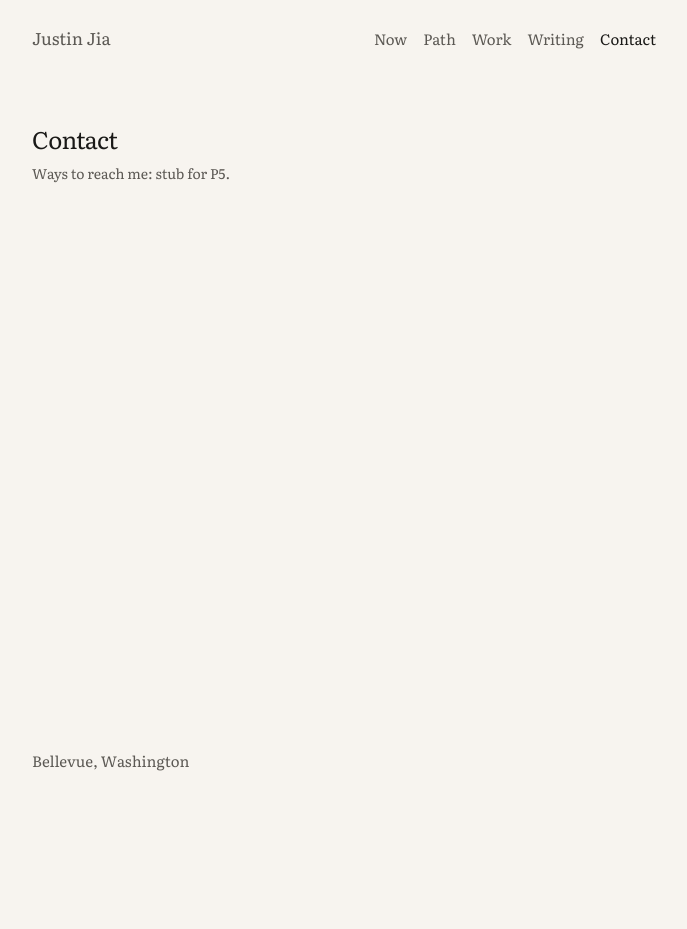
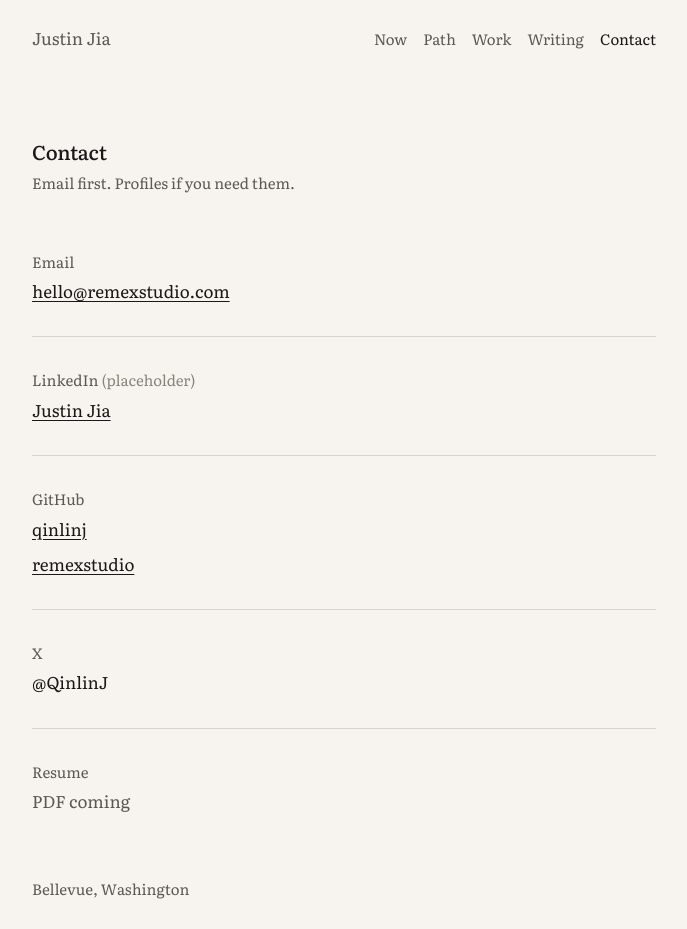
Before and after one commit to remexstudio/justin-jia, a Next.js app: page /contact in a window 1280 px wide. Shown: the whole page, without its empty margins (296-983 px from the left). Before the commit the page ends 800 px from the top, so only its background shows below. Built offline with nearby package versions, Linux system fonts and the light colour scheme.

Commit message:
feat(site): add contact and metadata

```diff
--- a/app/contact/page.tsx
+++ b/app/contact/page.tsx
@@ -2,15 +2,86 @@ import type { Metadata } from "next";
 
 export const metadata: Metadata = {
   title: "Contact",
+  description:
+    "Email Justin Jia at hello@remexstudio.com. LinkedIn, GitHub, and X. Resume PDF coming.",
 };
+
+const EMAIL = "hello@remexstudio.com";
 
 export default function ContactPage() {
   return (
-    <main className="mx-auto max-w-2xl px-6 py-16">
-      <h1 className="text-2xl tracking-tight text-ink">Contact</h1>
-      <p className="mt-2 text-sm text-ink-muted">
-        Ways to reach me: stub for P5.
+    <main className="mx-auto w-full max-w-2xl px-6 pt-12 sm:pt-20">
+      <h1 className="letter-name">Contact</h1>
+      <p className="letter-quiet mt-2 sm:max-w-[42ch]">
+        Email first. Profiles if you need them.
       </p>
+
+      <dl className="mt-10 sm:mt-14">
+        <div className="border-t border-rule py-8 first:border-t-0 first:pt-0 last:pb-0">
+          <dt className="letter-quiet">Email</dt>
+          <dd className="mt-1">
+            <a
+              href={`mailto:${EMAIL}`}
+              className="cta break-words"
+              translate="no"
+            >
+              {EMAIL}
+            </a>
+          </dd>
+        </div>
+
+        <div className="border-t border-rule py-8 last:pb-0">
+          <dt className="letter-quiet">
+            LinkedIn <span className="text-ink-faint">(placeholder)</span>
+          </dt>
+          <dd className="mt-1">
+            <a
+              href="https://www.linkedin.com/in/justin-jia"
+              className="studio-link"
+              rel="noopener noreferrer"
+              translate="no"
+            >
+              Justin Jia
+            </a>
+          </dd>
+        </div>
+
+        <div className="border-t border-rule py-8 last:pb-0">
+          <dt className="letter-quiet">GitHub</dt>
+          <dd className="mt-1">
+            <a
+              href="https://github.com/qinlinj"
+              className="studio-link"
+              rel="noopener noreferrer"
+              translate="no"
+            >
+              qinlinj
+            </a>
+          </dd>
+          <dd className="mt-2">
+            <a
+              href="https://github.com/remexstudio"
+              className="studio-link"
+              rel="noopener noreferrer"
+              translate="no"
+            >
+              remexstudio
+            </a>
+          </dd>
+        </div>
+
+        <div className="border-t border-rule py-8 last:pb-0">
+          <dt className="letter-quiet">X</dt>
+          <dd className="mt-1 text-ink" translate="no">
+            @QinlinJ
+          </dd>
+        </div>
+
+        <div className="border-t border-rule py-8 last:pb-0">
+          <dt className="letter-quiet">Resume</dt>
+          <dd className="mt-1 text-ink-muted">PDF coming</dd>
+        </div>
+      </dl>
     </main>
   );
 }
--- a/app/layout.tsx
+++ b/app/layout.tsx
@@ -10,13 +10,30 @@ const literata = Literata({
   variable: "--font-letter",
 });
 
+const description =
+  "Justin Jia: AI Product Manager in Bellevue, Washington. Founder, Remex Studio.";
+
 export const metadata: Metadata = {
+  metadataBase: new URL("https://justin-jia.vercel.app"),
   title: {
     default: "Justin Jia",
     template: "%s · Justin Jia",
   },
-  description:
-    "Justin Jia: AI Product Manager in Bellevue, Washington. Founder, Remex Studio.",
+  description,
+  openGraph: {
+    title: "Justin Jia · AI Product Manager",
+    description,
+    url: "/",
+    type: "website",
+    locale: "en_US",
+    siteName: "Justin Jia",
+  },
+  twitter: {
+    card: "summary",
+    title: "Justin Jia · AI Product Manager",
+    description,
+    creator: "@QinlinJ",
+  },
 };
 
 export const viewport: Viewport = {
--- a/ops/BACKLOG.md
+++ b/ops/BACKLOG.md
@@ -5,5 +5,5 @@
 - [x] P2 feat(site): add now and path
 - [x] P3 feat(work): add selected work and studio outbound links
 - [x] P4 feat(writing): add two judgment notes
-- [ ] P5 feat(site): add contact and metadata
+- [x] P5 feat(site): add contact and metadata
 - [ ] P6 feat(site): motion a11y 404 and polish
--- a/ops/HANDOFF.md
+++ b/ops/HANDOFF.md
@@ -1,4 +1,4 @@
-# HANDOFF — P4
+# HANDOFF — P5
 
 ## DEV verdict
 
@@ -6,45 +6,44 @@
 
 ## SHA
 
-`6ac603b30910e9c7deabe427ab8482ae83f66659` (`6ac603b`) — `feat(writing): add two judgment notes`
+Pending stamp after `feat(site): add contact and metadata` lands on origin/main.
 
 ## Skills used
 
-- frontend-design (letter measure continuity; stacked rule sections instead of card grid/shadows; no tracked eyebrows; Literata hierarchy matches /work /path /now)
-- emil-design-eng (reuse existing `.cta` press/hover; no entrance stagger; no decorative motion on notes)
-- apple-design (readable leading/measure ~42ch, sentence-case headings, focus via shared chrome, reduced-motion already on CTAs)
-- writing-guidelines (active voice; no em dashes; no easy/simple/quick; no fake employment; judgment tone, not listicle)
-- web-design-guidelines (semantic `h1`/`h2`/`article`/`ul`, single index page, clear CTA anchor text)
+- frontend-design (letter measure; stacked rule rows, not card grid/shadows; no tracked eyebrows; email is the one loud CTA)
+- emil-design-eng (reuse `.cta` press/hover; no entrance stagger; no toast)
+- apple-design (sentence-case headings, ~42ch quiet line, ink focus ring via shared chrome, reduced-motion already on CTAs)
+- writing-guidelines (active voice; no em dashes; no easy/simple/quick; no phone; LinkedIn labeled placeholder; resume honesty)
+- web-design-guidelines (semantic `h1`/`dl`, skip link, focus-visible, named anchors not bare URLs)
+- ask-sonner: N/A (mailto-only; no copy toast)
 
 ## What shipped
 
-- `/writing`: three short English judgment notes on one index page (no MDX)
-- Note 1: When you should not build an Agent
-- Note 2: Approval gates are the product
-- Note 3: How systems experience constrains Agents
-- Page framing: Short notes on judgment. Not a blog.
-- CTA to `/work`
-- `docs/sitemap.md` marks `/writing` P4 shipped
+- `/contact`: email mailto, LinkedIn placeholder, both GitHubs, X handle as text, PDF coming
+- Root metadata: title/description, Open Graph, Twitter, `metadataBase` https://justin-jia.vercel.app
+- File deploy under qinlinj-projects as project `justin-jia`
+- `docs/sitemap.md` marks `/contact` P5 shipped
 - Ops backlog/status/handoff updated
 
 ## Acceptance
 
-- [x] `/writing` lists 2–3 English judgment notes with readable bodies (three shipped)
-- [x] Tone: letter / judgment, not LinkedIn listicle or "unleash AI"
-- [x] No fake employment claims; no Chinese UI; no purple/neon chrome
-- [x] Health-monitoring not claimed (not mentioned)
-- [x] `pnpm build` passes; measure readable at 375/1280 intent (`max-w-2xl`, ~42ch)
-- [x] Commit: `feat(writing): add two judgment notes`
+- [x] `/contact` lists email, LinkedIn (placeholder), GitHub qinlinj + remexstudio, X @QinlinJ
+- [x] No phone; resume is “PDF coming” (no file invented)
+- [x] Root metadata + `metadataBase` for public URL
+- [x] Preview/production: https://justin-jia.vercel.app (file deploy). Git link blocked (`repo_no_access`)
+- [x] Labels / focus-visible / English only
+- [x] `pnpm build` passes
+- [x] Commit: `feat(site): add contact and metadata`
 
 ## Risks / blockers
 
-- **Preview**: Vercel project still unlinked; Leader visual review may need local or later deploy.
-- Commit message says "two" notes; page ships **three** short notes per TASK preference (three short over two long).
-- Notes are index-only; no per-note routes. Add routes later only if Leader asks.
+- **Git auto-deploy blocked**: `create_git_project` and `vercel git connect` fail with `repo_no_access`. Vercel auth is qinlinj; repo is remexstudio/justin-jia. qinlinj needs write/admin, or a remexstudio team, before pushes deploy themselves.
+- First CLI deploy created the project and assigned production. Future CLI deploys without `--prod` are previews unless Git is linked.
+- LinkedIn URL is labeled placeholder; do not treat it as verified.
 
 ## Out of scope (confirmed untouched)
 
 - remex-atelier
-- Home /now /path /work chrome beyond consuming shared header/footer
-- /contact polish, motion/404 (P5–P6)
-- Phone, Chinese UI, purple/neon, skill bars, fake metrics, Lead PM titles
+- Home /now /path /work /writing chrome beyond consuming shared header/footer
+- Motion / 404 polish (P6)
+- Phone, Chinese UI, purple/neon, skill bars, fake resume PDF, sonner
--- a/ops/STATUS.md
+++ b/ops/STATUS.md
@@ -1,6 +1,6 @@
 # Status
 
-- Phase: P4 PASS; P5 issued
-- Closed: P0–P4 (P4 SHA 6ac603b)
+- Phase: P5 PASS
+- Closed: P0–P5
 - Repo: https://github.com/remexstudio/justin-jia
-- Preview: not linked yet — target link/deploy in P5 or P6
+- Preview: https://justin-jia.vercel.app (qinlinj-projects file deploy; Git link blocked)
```
Also changed, not shown: 2 other files (tests, documents, lock files or other folders).
